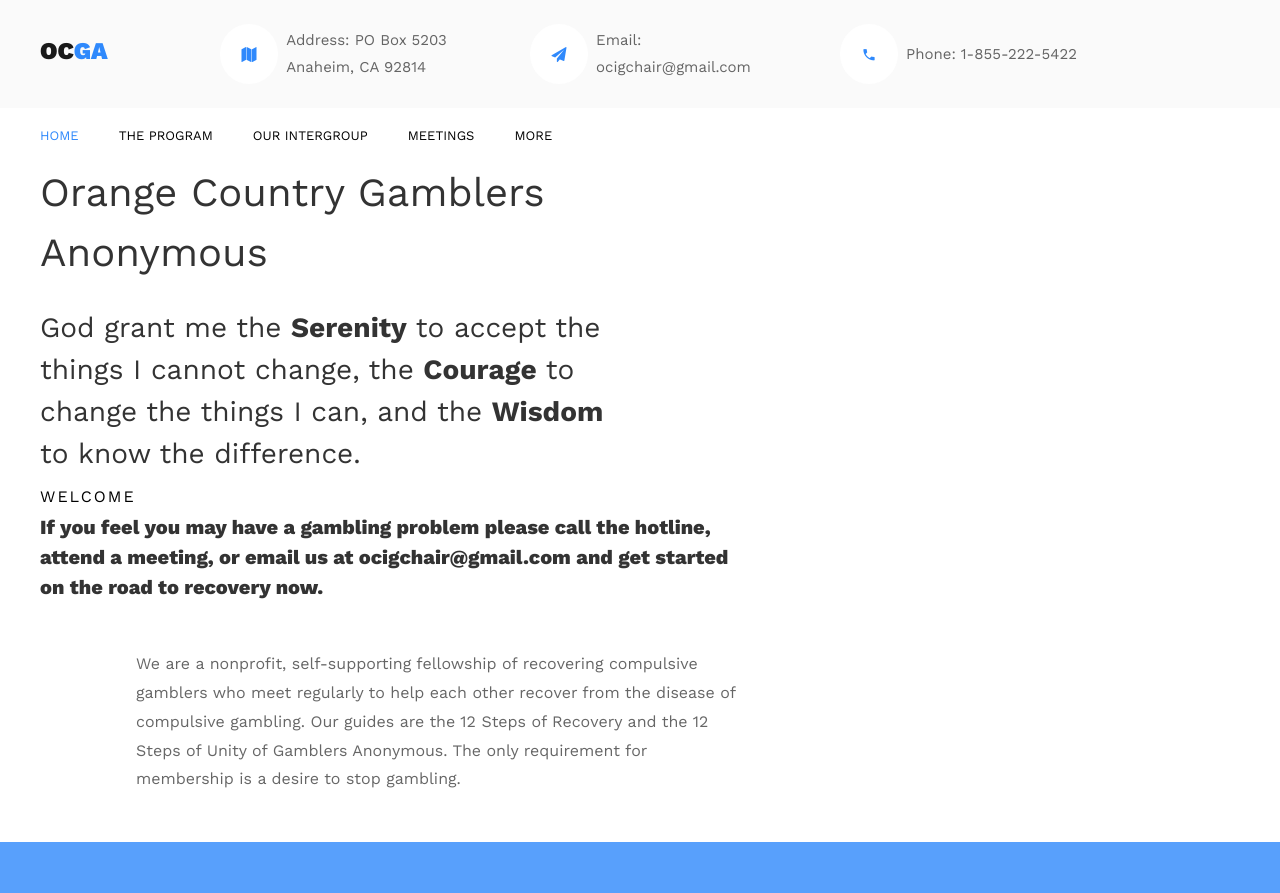
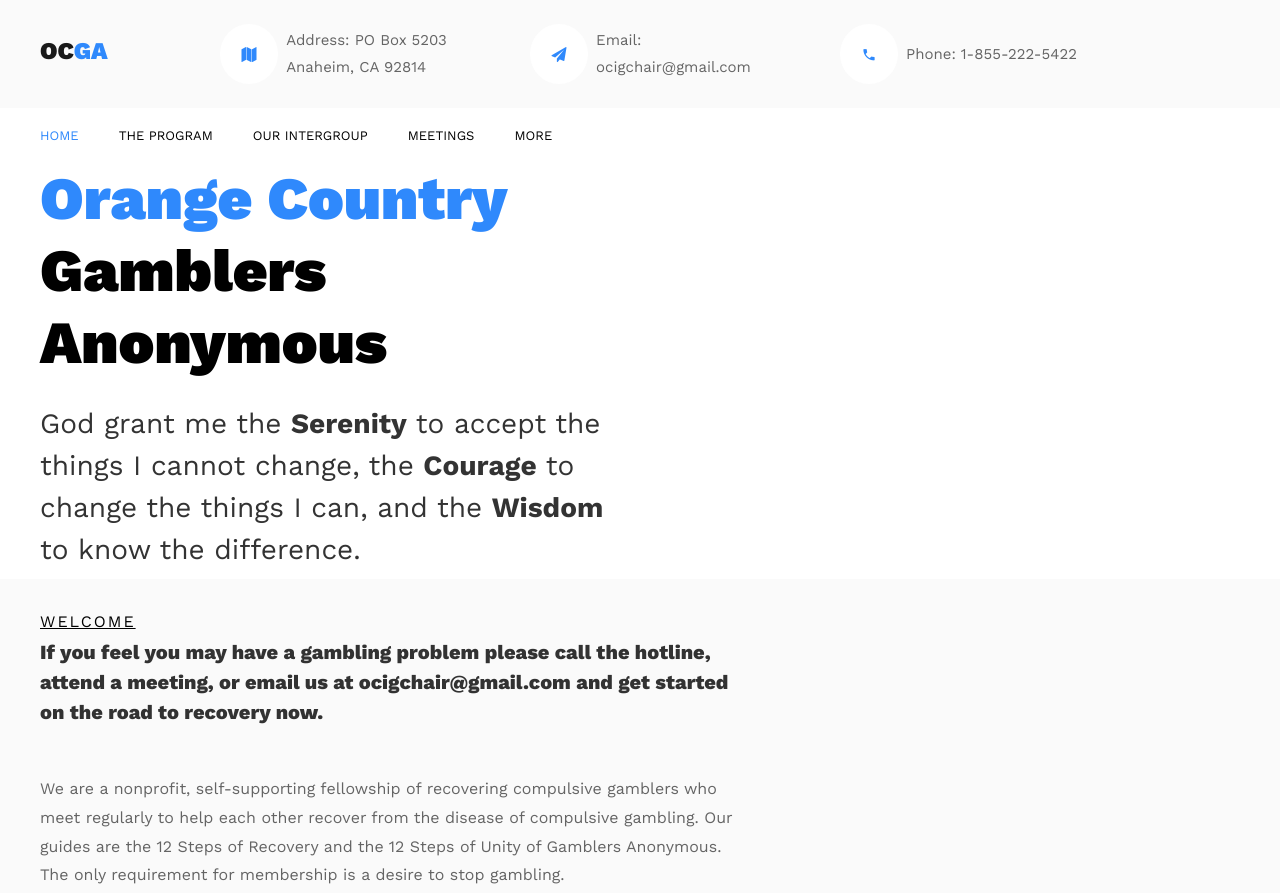
Before and after one commit to BennyNottonson/OCGADesign.github.io, a plain HTML site: page index.html in a window 1280 px wide. Shown: the top 893 px of the page. Drawn offline with nearby package versions, Linux system fonts and the light colour scheme; files whose address does not match are found by name.

Commit message:
Redisign + Logo

```diff
--- a/index.html
+++ b/index.html
@@ -15,6 +15,7 @@
 		<link rel="stylesheet" href="css/flaticon.css">
 		<link rel="stylesheet" href="css/icomoon.css">
 		<link rel="stylesheet" href="css/style.css">
+		<link rel="shortcut icon" href="favicon.ico" type="image/x-icon">
 	</head>
 	<body>
 		<nav class="navbar py-4 navbar-expand-lg ftco_navbar navbar-light bg-light flex-row">
@@ -64,23 +65,23 @@
 				<div class="container">
 					<div class="row no-gutters slider-text align-items-center justify-content-start" data-scrollax-parent="true">
 						<div class="col-md-6 text ftco-animate">
-							<h1 class="mb-4">Orange Country<span> Gamblers Anonymous</span></h1>
+							<h1 class="mb-4" style="display: block;color: #2f89fc;box-sizing: border-box;line-height: 1.2;font-weight: 900;font-size: 60px;">Orange Country<span style="color:#000000;"> Gamblers Anonymous</span></h1>
 							<h3 class="subheading">God grant me the <b>Serenity</b> to accept the things I cannot change, the <b>Courage</b> to change the things I can, and the <b>Wisdom</b> to know the difference.</h3>
 						</div>
 					</div>
 		</section>
 		<!--Section Break-->
-		<section class="ftco-section ftco-no-pt ftc-no-pb">
+		<section class="ftco-section ftco-no-pt ftc-no-pb" style="background-color:#fafafa">
 			<div class="container">
 				<div class="row no-gutters">
 					<div class="col-md-7 wrap-about ftco-animate">
 						<div class="heading-section mb-5">
 							<div>
-								<span class="subheading">Welcome</span>
+								<span class="subheading"><br><u>Welcome</u></span>
 								<h2 class="mb-4" style="font-size: 20px;">If you feel you may have a gambling problem please call the hotline, attend a meeting, or email us at ocigchair@gmail.com and get started on the road to recovery now.</h2>
 							</div>
 						</div>
-						<div class="pl-md-5 ml-md-5 mb-5">
+						<div>
 							<p>We are a nonprofit, self-supporting fellowship of recovering compulsive gamblers who meet regularly to help each other recover from the disease of compulsive gambling. Our guides are the 12 Steps of Recovery and the 12 Steps of Unity of Gamblers Anonymous. The only requirement for membership is a desire to stop gambling.</p>
 						</div>
 					</div>
```
Also changed, not shown: meetings.html (+1 -0 lines), more.html (+1 -0 lines), ourintergroup.html (+1 -0 lines), theprogram.html (+1 -0 lines), favicon.ico (added).
